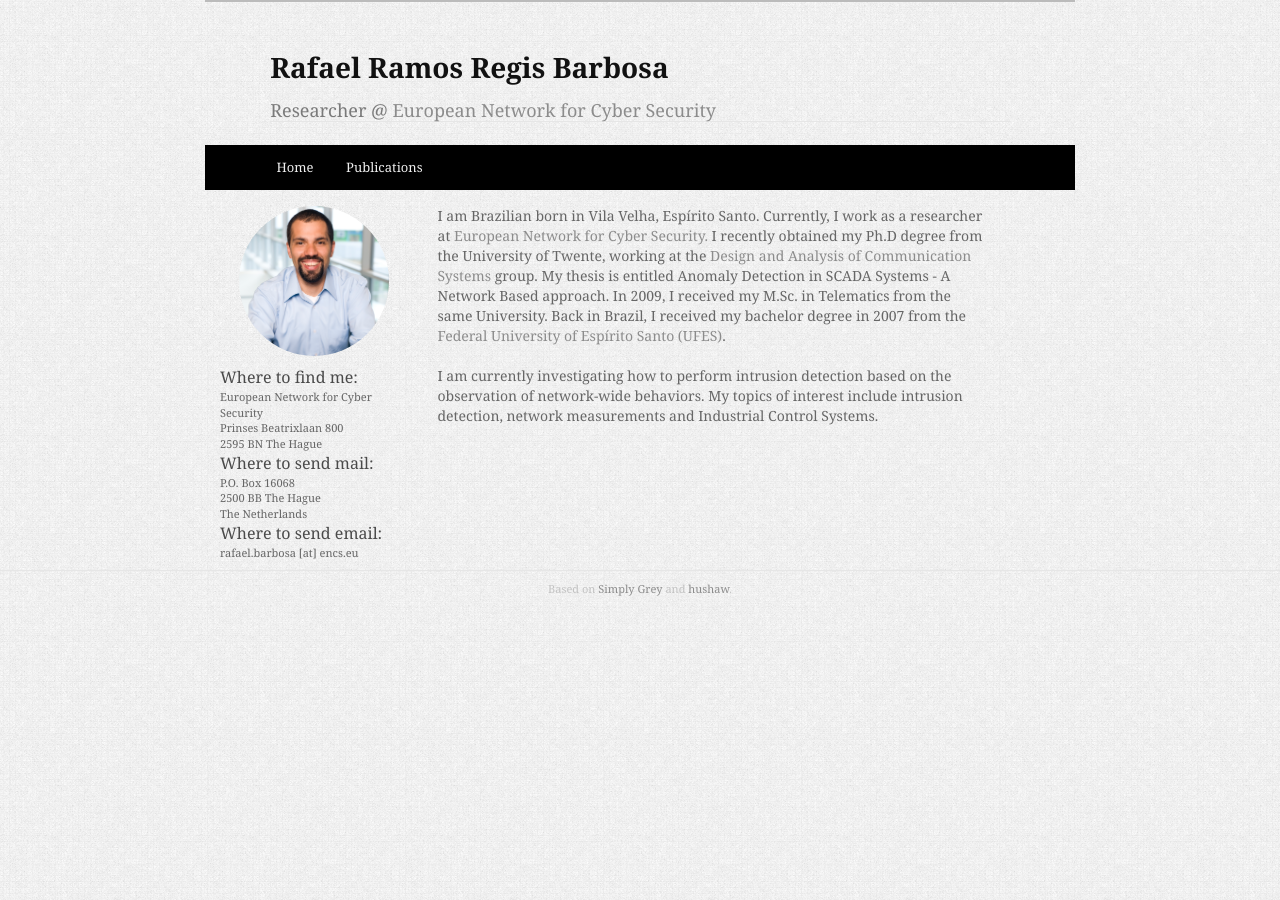
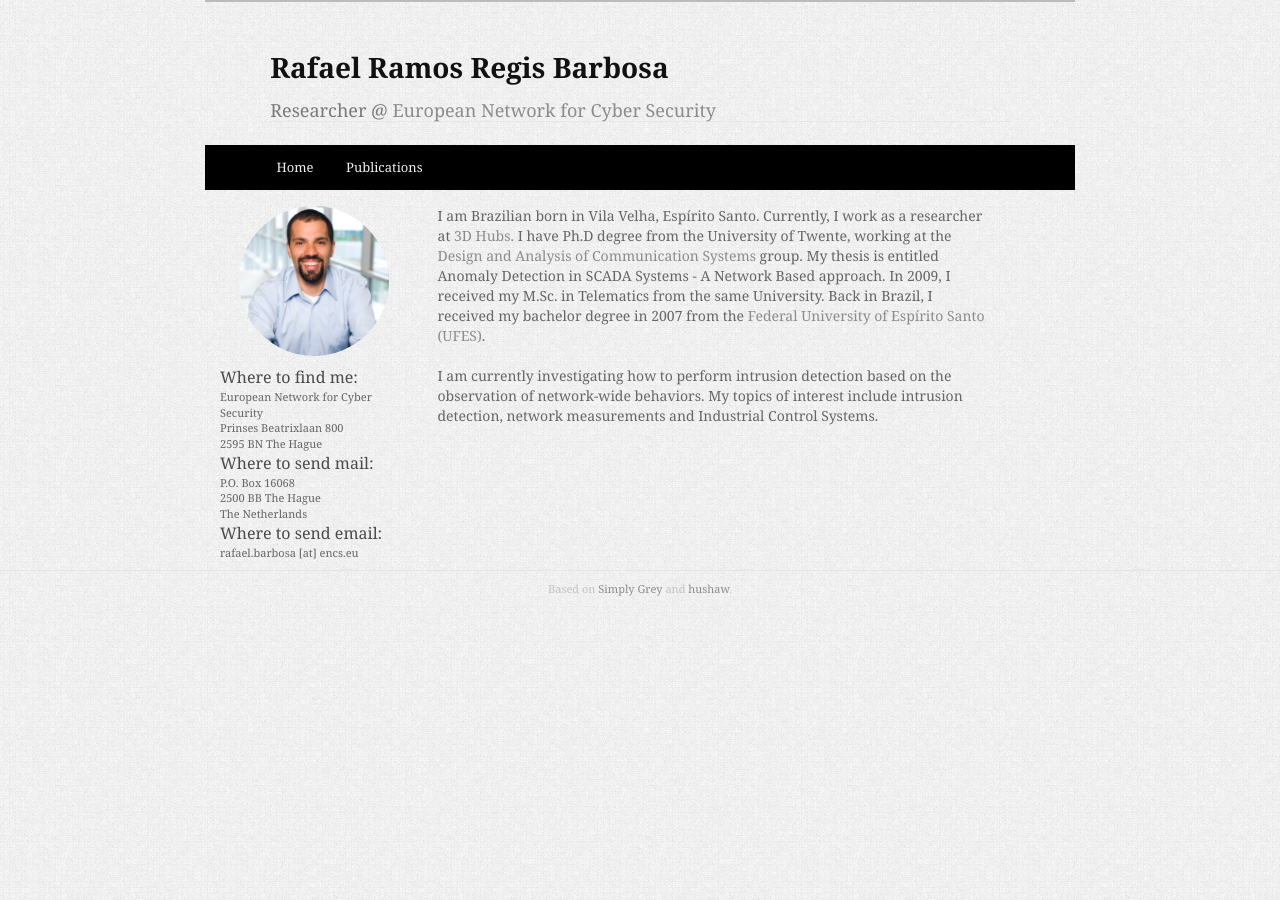
Before and after one commit to rrbarbosa/rrbarbosa.github.com, a Jekyll site: the page built from index.html, in a window 1280 px wide. Built offline with Jekyll 4.4.1, drawn with Linux system fonts in a browser that asks for light colours; nearby versions of some CDN libraries; Markdown is read by kramdown in place of the engine named in the settings.

Commit message:
@3d hubs

```diff
--- a/index.html
+++ b/index.html
@@ -5,6 +5,6 @@ title: Rafael Ramos Regis Barbosa
 
 
 
-I am Brazilian born in Vila Velha, Espírito Santo. Currently, I work as a researcher at <a title="http://www.encs.eu/" href="http://www.encs.eu/">European Network for Cyber Security.</a> I recently obtained my Ph.D degree from the University of Twente, working at the <a title="http://www.utwente.nl/ewi/dacs/" href="http://www.utwente.nl/ewi/dacs/">Design and Analysis of Communication Systems</a> group. My thesis is entitled Anomaly Detection in SCADA Systems - A Network Based approach. In 2009, I received my M.Sc. in Telematics from the same University. Back in Brazil, I received my bachelor degree in 2007 from the <a title="http://portal.ufes.br/" href="http://portal.ufes.br/">Federal University of Espírito Santo (UFES)</a>.<br /><br />
+I am Brazilian born in Vila Velha, Espírito Santo. Currently, I work as a researcher at <a title="http://www.3dhubs.com/" href="http://www.3dhubs.com/">3D Hubs.</a> I have Ph.D degree from the University of Twente, working at the <a title="http://www.utwente.nl/ewi/dacs/" href="http://www.utwente.nl/ewi/dacs/">Design and Analysis of Communication Systems</a> group. My thesis is entitled Anomaly Detection in SCADA Systems - A Network Based approach. In 2009, I received my M.Sc. in Telematics from the same University. Back in Brazil, I received my bachelor degree in 2007 from the <a title="http://portal.ufes.br/" href="http://portal.ufes.br/">Federal University of Espírito Santo (UFES)</a>.<br /><br />
 
 I am currently investigating how to perform intrusion detection based on the observation of network-wide behaviors. My topics of interest include intrusion detection, network measurements and Industrial Control Systems.
```
